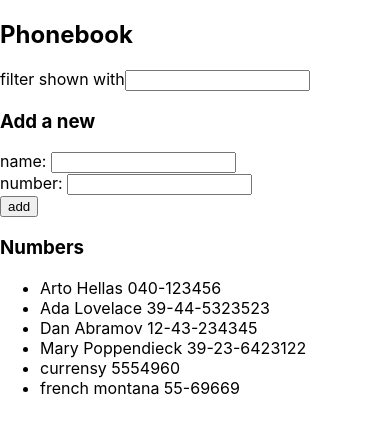
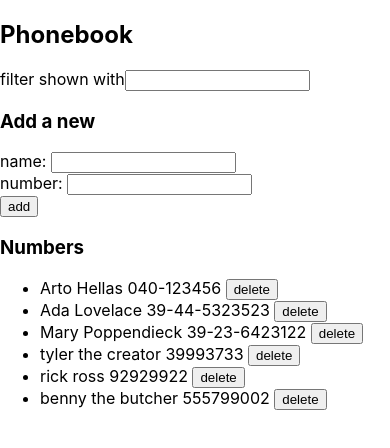
Before and after one commit to xaviguasch/fullstackopen-2022, a React (Create React App) app in the folder part2/the-phonebook-fso-part2-app/: page / in a window 390 px wide. Shown: the top 448 px of the page. Built offline with nearby package versions, Linux system fonts and the light colour scheme; data requests are answered from the project's data file.

Commit message:
solved exercise 2.17: Phonebook step9

```diff
--- a/part2/the-phonebook-fso-part2-app/db.json
+++ b/part2/the-phonebook-fso-part2-app/db.json
@@ -11,24 +11,24 @@
       "id": 2
     },
     {
-      "name": "Dan Abramov",
-      "number": "12-43-234345",
-      "id": 3
-    },
-    {
       "name": "Mary Poppendieck",
       "number": "39-23-6423122",
       "id": 4
     },
     {
-      "name": "currensy",
-      "number": "5554960",
-      "id": 5
+      "name": "tyler the creator",
+      "number": "39993733",
+      "id": 9
     },
     {
-      "name": "french montana",
-      "number": "55-69669",
-      "id": 6
+      "name": "rick ross",
+      "number": "92929922",
+      "id": 10
+    },
+    {
+      "name": "benny the butcher",
+      "number": "555799002",
+      "id": 11
     }
   ]
 }
--- a/part2/the-phonebook-fso-part2-app/src/App.js
+++ b/part2/the-phonebook-fso-part2-app/src/App.js
@@ -44,14 +44,25 @@ const App = () => {
     if (checkRepeats(newName)) {
       alert(`${newName} is already added to phonebook`)
     } else {
-      const newContact = { name: newName, number: newNumber, id: persons.length + 1 }
-      setPersons([...persons, newContact])
+      const newContact = { name: newName, number: newNumber }
 
-      personService.create(newContact).then((response) => console.log(response))
+      personService
+        .create(newContact)
+        .then((response) => setPersons([...persons, response.data]))
     }
 
     setNewName('')
     setNewNumber('')
+  }
+
+  const deleteNameHandler = (id) => {
+    const personToDelete = persons.find((p) => p.id === id)
+
+    if (window.confirm(`Delete ${personToDelete.name}`)) {
+      personService.deleteItem(id).then((response) => console.log(response))
+
+      setPersons(persons.filter((p) => p.id !== id))
+    }
   }
 
   return (
@@ -70,7 +81,11 @@ const App = () => {
 
       <h3>Numbers</h3>
 
-      <Persons onPersons={persons} onFilterText={filterText} />
+      <Persons
+        onPersons={persons}
+        onFilterText={filterText}
+        onDeleteNameHandler={deleteNameHandler}
+      />
     </div>
   )
 }
--- a/part2/the-phonebook-fso-part2-app/src/components/Person.js
+++ b/part2/the-phonebook-fso-part2-app/src/components/Person.js
@@ -1,9 +1,12 @@
 import React from 'react'
 
-const Person = ({ name, number }) => {
+const Person = ({ name, number, id, onDeleteNameHandler }) => {
+  const deleteButtonHandler = () => {
+    onDeleteNameHandler(id)
+  }
   return (
     <li>
-      {name} {number}
+      {name} {number} <button onClick={deleteButtonHandler}>delete</button>
     </li>
   )
 }
--- a/part2/the-phonebook-fso-part2-app/src/components/Persons.js
+++ b/part2/the-phonebook-fso-part2-app/src/components/Persons.js
@@ -1,13 +1,19 @@
 import React from 'react'
 import Person from './Person'
 
-const Persons = ({ onPersons, onFilterText }) => {
+const Persons = ({ onPersons, onFilterText, onDeleteNameHandler }) => {
   return (
     <ul>
       {onPersons
         .filter((p) => p.name.toLowerCase().includes(onFilterText.toLowerCase()))
         .map((p) => (
-          <Person key={p.name} name={p.name} number={p.number} />
+          <Person
+            key={p.name}
+            name={p.name}
+            number={p.number}
+            id={p.id}
+            onDeleteNameHandler={onDeleteNameHandler}
+          />
         ))}
     </ul>
   )
--- a/part2/the-phonebook-fso-part2-app/src/services/persons.js
+++ b/part2/the-phonebook-fso-part2-app/src/services/persons.js
@@ -10,7 +10,12 @@ const create = (newContact) => {
   return axios.post(baseUrl, newContact)
 }
 
+const deleteItem = (id) => {
+  return axios.delete(`${baseUrl}/${id}`, id)
+}
+
 export default {
   getAll,
   create,
+  deleteItem,
 }
```
